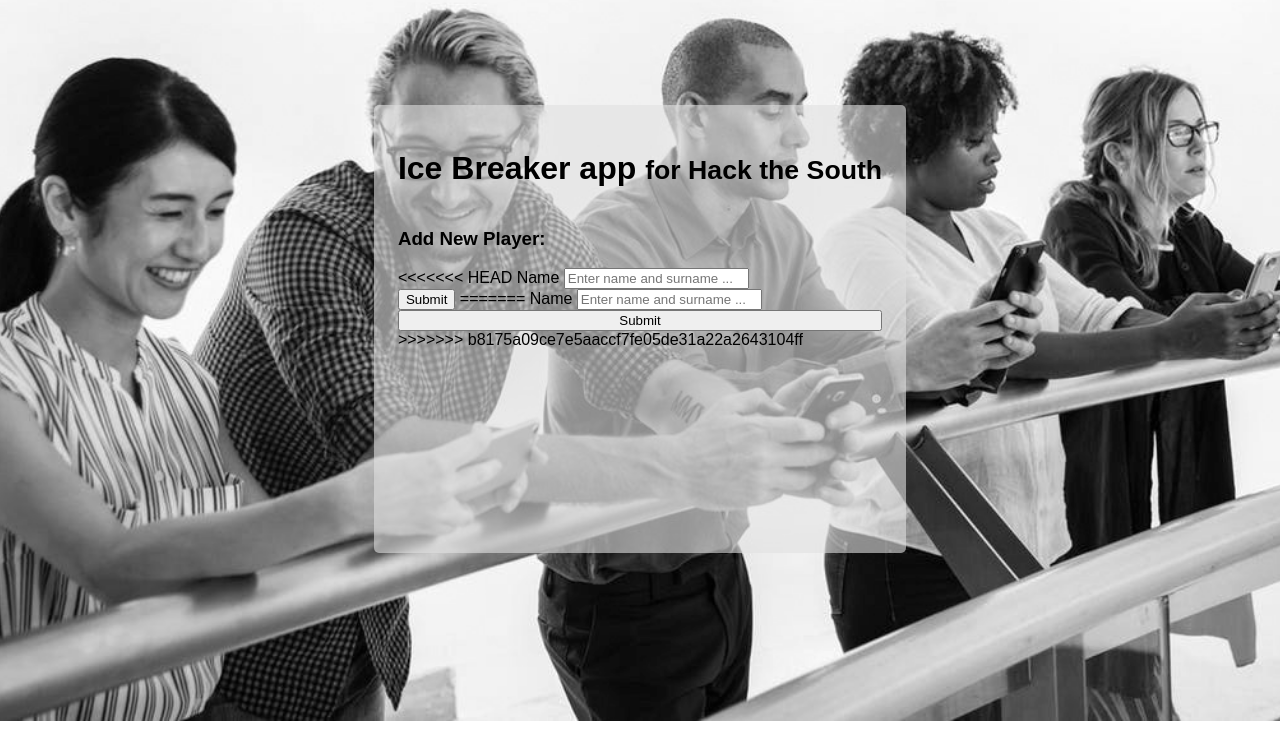
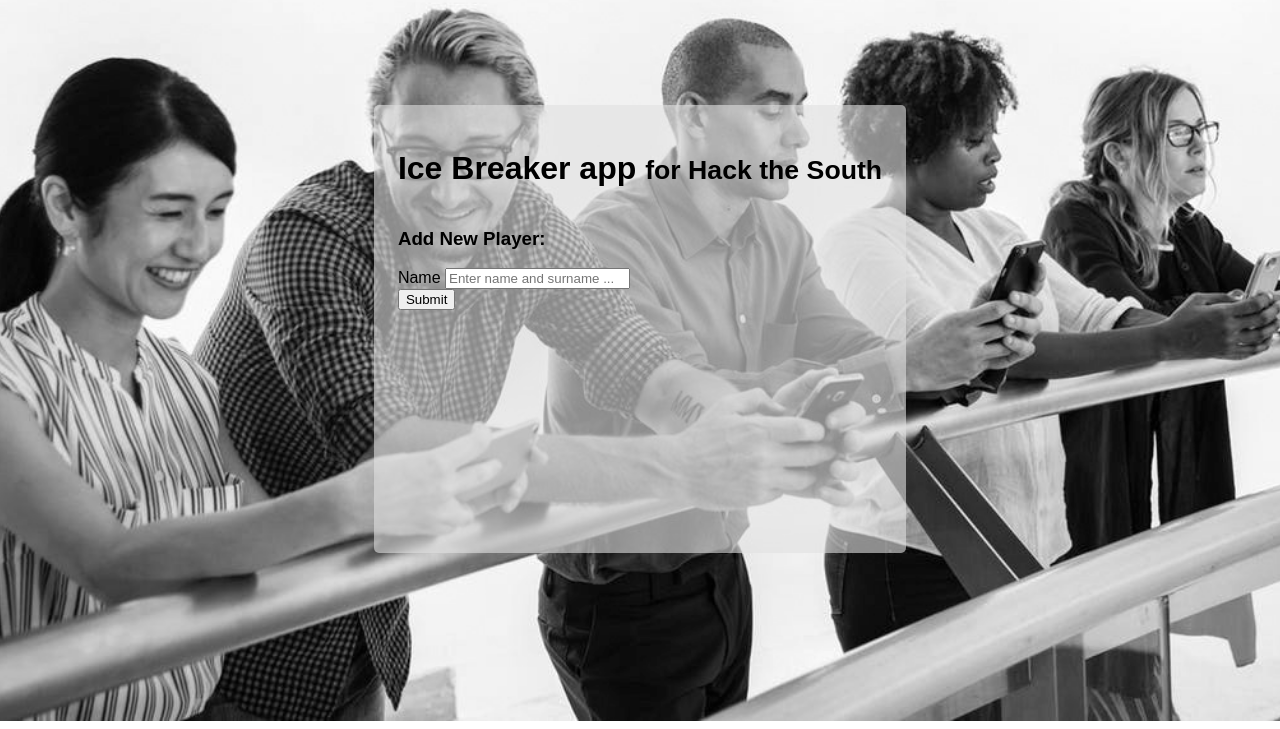
Before and after one commit to OllieRees/Icebreaker-LED-Game, a Flask app: page / in a window 1280 px wide. Shown: the part 79-808 px from the top of the page. Run offline with Flask 2, Linux system fonts and the light colour scheme; parts of the project's set-up code (start-up, migrations or seed data) failed here and were passed over; some libraries are stand-ins or nearby versions.

Commit message:
Boilerplate stuff added

```diff
--- a/templates/index.html
+++ b/templates/index.html
@@ -15,29 +15,10 @@
         <h3>Add New Player:</h3>
         <form id="issueInputForm">
             <div class="form-group">
-<<<<<<< HEAD
                 <label for="name">Name</label>
                 <input type="text" class="form-control" id="name" placeholder="Enter name and surname ...">
             </div>
             <button type="submit" class="btn btn-primary">Submit</button>
-=======
-                <label for="issueDescInput">Name</label>
-                <input type="text" class="form-control" id="issueDescInput" placeholder="Enter name and surname ...">
-            </div>
-            <!-- <div class="form-group">
-                 <label for="issueSeverityInput">Severity</label>
-                 <select id="issueSeverityInput" class="form-control">
-                     <option value="Low">Low</option>
-                     <option value="Medium">Medium</option>
-                     <option value="High">High</option>
-                 </select>
-             </div>-->
-            <!--<div class="form-group">
-                <label for="issueAssignedToInput">Room code</label>
-                <input type="text" class="form-control" id="issueAssignedToInput" placeholder="Enter room code">
-            </div>-->
-            <!-- --><button type="submit" class="btn btn-primary">Submit</button>
->>>>>>> b8175a09ce7e5aaccf7fe05de31a22a2643104ff
         </form>
     </div>
     <div class="col-lg-12">
```
